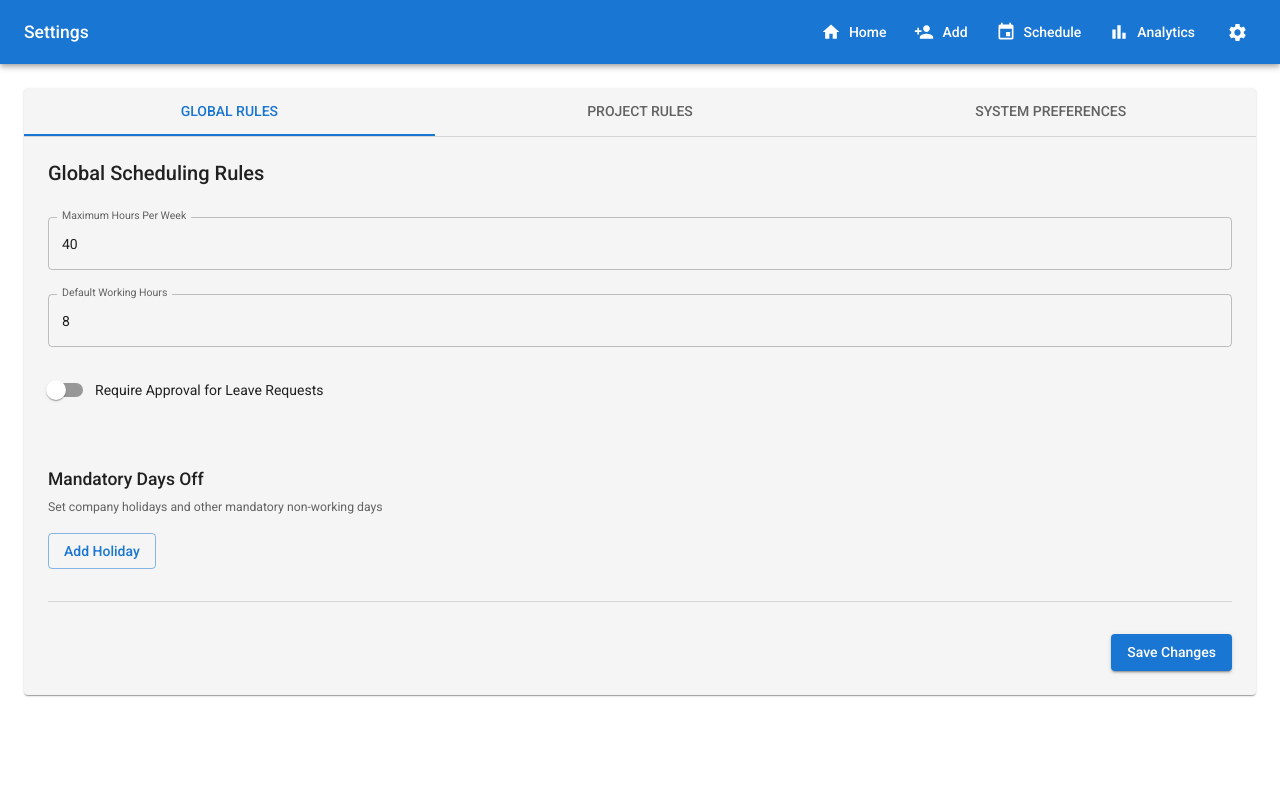
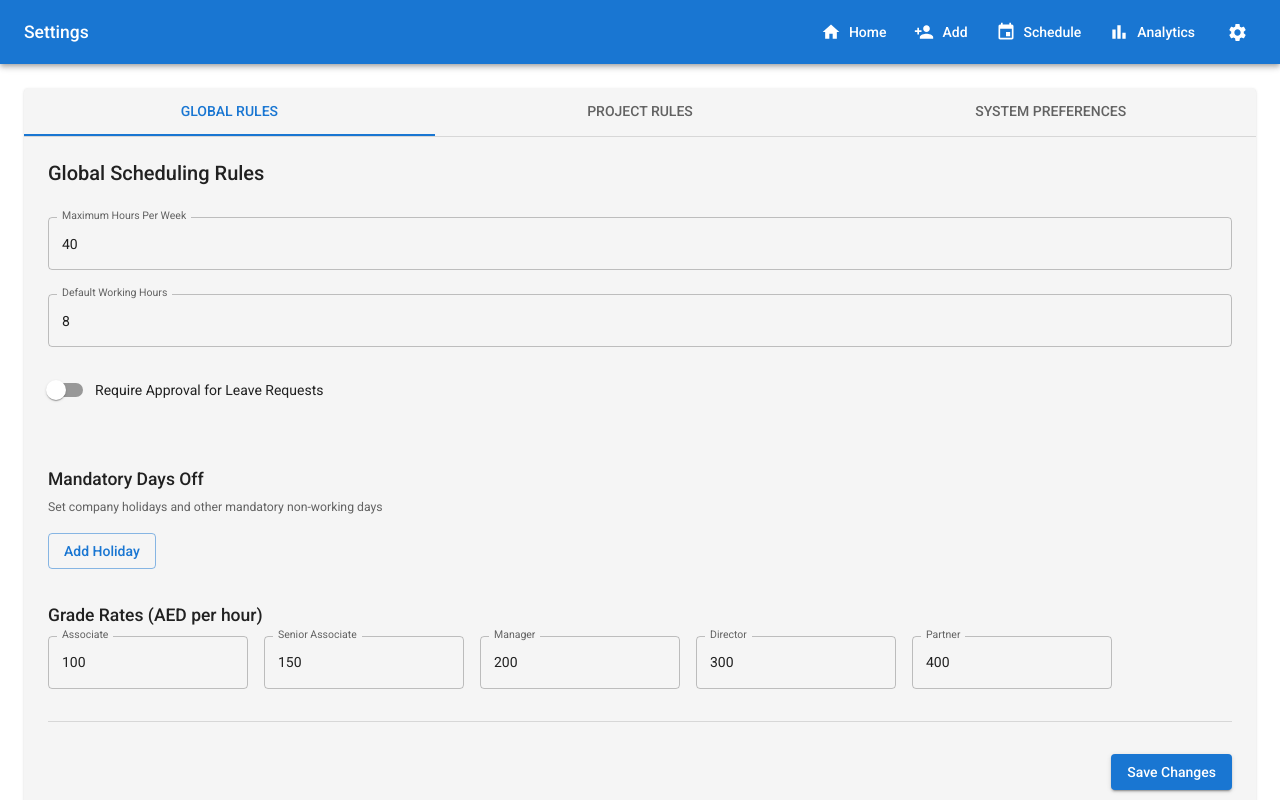
Before and after one commit to hathim-t-ai/StaffScheduler, a React (Create React App) app: page /settings in a window 1280 px wide. Built offline with nearby package versions, Linux system fonts and the light colour scheme.

Commit message:
feat: add editable grade rates and enforce project budget limits in scheduling UIs

```diff
--- a/src/components/schedule/BulkAssignmentDialog.tsx
+++ b/src/components/schedule/BulkAssignmentDialog.tsx
@@ -1,4 +1,6 @@
 import React, { useState, useEffect } from 'react';
+import { useSelector } from 'react-redux';
+import { RootState } from '../../store';
 import {
   Dialog,
   DialogTitle,
@@ -43,6 +45,9 @@ const BulkAssignmentDialog: React.FC<BulkAssignmentDialogProps> = ({
   projects,
   onApply
 }) => {
+  // Get existing tasks and grade rates from Redux
+  const existingTasks = useSelector((state: RootState) => state.schedule.tasks);
+  const gradeRates = useSelector((state: RootState) => state.settings.globalRules.gradeRates);
   const [tabIndex, setTabIndex] = useState(0);
   const [projectName, setProjectName] = useState<string>('');
   const [startDate, setStartDate] = useState<Date | null>(new Date());
@@ -70,6 +75,27 @@ const BulkAssignmentDialog: React.FC<BulkAssignmentDialogProps> = ({
       setTabIndex(0);
     }
   }, [open, staffMembers]);
+
+  // Calculate budget metrics
+  const project = projects.find(p => p.name === projectName);
+  const existingBudgetUsed = project
+    ? existingTasks
+        .filter(task => task.projectId === project.id)
+        .reduce((sum, t) => {
+          const st = staffMembers.find(s => s.id === t.staffId);
+          const rate = st ? gradeRates[st.grade] || 0 : 0;
+          return sum + t.hours * rate;
+        }, 0)
+    : 0;
+  const draftBudget = projectName
+    ? staffHours.reduce((sum, sh) => {
+        const st = staffMembers.find(s => s.id === sh.id);
+        const rate = st ? gradeRates[st.grade] || 0 : 0;
+        return sum + sh.hours * rate;
+      }, 0)
+    : 0;
+  const budgetLeftAfterDraft = project ? project.budget - existingBudgetUsed - draftBudget : 0;
+  const canApply = Boolean(projectName && startDate && budgetLeftAfterDraft >= 0);
 
   const handleStaffHoursChange = (staffId: string, hours: number) => {
     setStaffHours(prevHours =>
@@ -181,6 +207,18 @@ const BulkAssignmentDialog: React.FC<BulkAssignmentDialogProps> = ({
                 </ListItem>
               ))}
             </List>
+            {/* Budget Indicator */}
+            {project && (
+              <Typography
+                variant="body2"
+                color={budgetLeftAfterDraft < 0 ? 'error' : 'textSecondary'}
+                sx={{ mt: 2 }}
+              >
+                Budget Used: {existingBudgetUsed} AED / {project.budget} AED.
+                New Assignment Cost: {draftBudget} AED.
+                Remaining After Assignment: {budgetLeftAfterDraft} AED.
+              </Typography>
+            )}
           </>
         )}
       </DialogContent>
@@ -190,7 +228,7 @@ const BulkAssignmentDialog: React.FC<BulkAssignmentDialogProps> = ({
           onClick={handleApply}
           variant="contained"
           color="primary"
-          disabled={!projectName || !startDate}
+          disabled={!canApply}
         >
           Apply
         </Button>
--- a/src/components/schedule/TaskAssignmentDrawer.tsx
+++ b/src/components/schedule/TaskAssignmentDrawer.tsx
@@ -1,4 +1,6 @@
 import React, { useState, useEffect } from 'react';
+import { useSelector } from 'react-redux';
+import { RootState } from '../../store';
 import {
   Box,
   Drawer,
@@ -47,8 +49,37 @@ const TaskAssignmentDrawer: React.FC<TaskAssignmentDrawerProps> = ({
   onRemoveTask,
   onSaveAndApply
 }) => {
+  // Get global schedule tasks and grade rates from Redux
+  const scheduleTasks = useSelector((state: RootState) => state.schedule.tasks);
+  const gradeRates = useSelector((state: RootState) => state.settings.globalRules.gradeRates);
+
   const [taskType, setTaskType] = useState<string>('Available');
   const [taskHours, setTaskHours] = useState<number>(8);
+
+  // Calculate budget usage for selected project
+  const selectedProject = projects.find(p => p.name === taskType);
+  // Find staff member and their rate
+  const staff = staffMembers.find(s => s.id === selectedStaffId);
+  const staffRate = staff ? gradeRates[staff.grade] || 0 : 0;
+  // Sum existing and draft tasks cost for this project
+  let budgetUsed = 0;
+  if (selectedProject) {
+    const existing = scheduleTasks.filter(task => task.projectId === selectedProject.id);
+    const drafts = currentTasks.filter(task => task.projectId === selectedProject.id && !existing.some(t => t.id === task.id));
+    budgetUsed = existing.reduce((sum, t) => {
+      const st = staffMembers.find(s => s.id === t.staffId);
+      const rate = st ? gradeRates[st.grade] || 0 : 0;
+      return sum + t.hours * rate;
+    }, 0) + drafts.reduce((sum, t) => {
+      const st = staffMembers.find(s => s.id === t.staffId);
+      const rate = st ? gradeRates[st.grade] || 0 : 0;
+      return sum + t.hours * rate;
+    }, 0);
+  }
+  const budgetLeft = selectedProject ? selectedProject.budget - budgetUsed : 0;
+  const isProjectTask = Boolean(selectedProject);
+  const newTaskCost = staffRate * taskHours;
+  const canAdd = !isProjectTask || newTaskCost <= budgetLeft;
 
   // Reset form when drawer opens
   useEffect(() => {
@@ -129,6 +160,17 @@ const TaskAssignmentDrawer: React.FC<TaskAssignmentDrawerProps> = ({
       {/* Add new task form */}
       <Typography variant="subtitle2" sx={{ mb: 2 }}>Add New Task:</Typography>
 
+      {/* Budget Indicator */}
+      {isProjectTask && (
+        <Typography
+          variant="body2"
+          color={budgetLeft < 0 ? 'error' : 'textSecondary'}
+          sx={{ mb: 2 }}
+        >
+          Budget Used: {budgetUsed} AED / {selectedProject?.budget} AED. Remaining: {budgetLeft} AED.
+        </Typography>
+      )}
+
       <FormControl fullWidth sx={{ mb: 2 }}>
         <InputLabel id="task-type-label">Task Type</InputLabel>
         <Select
@@ -166,6 +208,7 @@ const TaskAssignmentDrawer: React.FC<TaskAssignmentDrawerProps> = ({
         <Button
           variant="outlined"
           onClick={handleAddTask}
+          disabled={!canAdd}
           startIcon={<AddIcon />}
         >
           Add Task
@@ -175,6 +218,7 @@ const TaskAssignmentDrawer: React.FC<TaskAssignmentDrawerProps> = ({
           variant="contained"
           onClick={onSaveAndApply}
           color="primary"
+          disabled={isProjectTask && budgetLeft < 0}
         >
           Save and Apply
         </Button>
--- a/src/components/schedule/WeeklyAssignmentDialog.tsx
+++ b/src/components/schedule/WeeklyAssignmentDialog.tsx
@@ -1,4 +1,6 @@
 import React, { useState, useEffect } from 'react';
+import { useSelector } from 'react-redux';
+import { RootState } from '../../store';
 import {
   Dialog,
   DialogTitle,
@@ -37,6 +39,9 @@ const WeeklyAssignmentDialog: React.FC<WeeklyAssignmentDialogProps> = ({
   weekDates,
   onApply
 }) => {
+  // Get existing tasks and grade rates from Redux
+  const existingTasks = useSelector((state: RootState) => state.schedule.tasks);
+  const gradeRates = useSelector((state: RootState) => state.settings.globalRules.gradeRates);
   const [projectName, setProjectName] = useState<string>('');
   const [hoursPerDay, setHoursPerDay] = useState<number[]>([8, 8, 8, 8, 8]);
 
@@ -47,6 +52,27 @@ const WeeklyAssignmentDialog: React.FC<WeeklyAssignmentDialogProps> = ({
       setHoursPerDay([8, 8, 8, 8, 8]);
     }
   }, [open]);
+
+  // Calculate budget metrics
+  const project = projects.find(p => p.name === projectName);
+  const existingBudgetUsed = project
+    ? existingTasks
+        .filter(task => task.projectId === project.id)
+        .reduce((sum, t) => {
+          const st = staffMembers.find(s => s.id === t.staffId);
+          const rate = st ? gradeRates[st.grade] || 0 : 0;
+          return sum + t.hours * rate;
+        }, 0)
+    : 0;
+  const draftBudget = project
+    ? hoursPerDay.reduce((sum, h) => {
+        const st = staffMembers.find(s => s.id === staffId);
+        const rate = st ? gradeRates[st.grade] || 0 : 0;
+        return sum + h * rate;
+      }, 0)
+    : 0;
+  const budgetLeftAfterDraft = project ? project.budget - existingBudgetUsed - draftBudget : 0;
+  const canApply = Boolean(projectName && budgetLeftAfterDraft >= 0);
 
   const handleApply = () => {
     onApply(projectName, hoursPerDay);
@@ -119,6 +145,19 @@ const WeeklyAssignmentDialog: React.FC<WeeklyAssignmentDialogProps> = ({
             </Grid>
           ))}
         </Grid>
+
+        {/* Budget Indicator */}
+        {project && (
+          <Typography
+            variant="body2"
+            color={budgetLeftAfterDraft < 0 ? 'error' : 'textSecondary'}
+            sx={{ mt: 2 }}
+          >
+            Budget Used: {existingBudgetUsed} AED / {project.budget} AED.
+            New Assignment Cost: {draftBudget} AED.
+            Remaining After Assignment: {budgetLeftAfterDraft} AED.
+          </Typography>
+        )}
       </DialogContent>
 
       <DialogActions>
@@ -127,7 +166,7 @@ const WeeklyAssignmentDialog: React.FC<WeeklyAssignmentDialogProps> = ({
           onClick={handleApply}
           variant="contained"
           color="primary"
-          disabled={!projectName}
+          disabled={!canApply}
         >
           Apply
         </Button>
--- a/src/pages/SettingsPage.tsx
+++ b/src/pages/SettingsPage.tsx
@@ -18,6 +18,9 @@ import {
   SelectChangeEvent
 } from '@mui/material';
 import NavigationBar from '../components/NavigationBar';
+import { useSelector, useDispatch } from 'react-redux';
+import { RootState } from '../store';
+import { updateGlobalRules } from '../store/slices/settingsSlice';
 
 // TabPanel component for tab content
 interface TabPanelProps {
@@ -47,6 +50,8 @@ const TabPanel = (props: TabPanelProps) => {
 };
 
 const SettingsPage: React.FC = () => {
+  const dispatch = useDispatch();
+  const gradeRates = useSelector((state: RootState) => state.settings.globalRules.gradeRates);
   const [tabValue, setTabValue] = useState(0);
 
   // Mock state for global settings
@@ -141,6 +146,23 @@ const SettingsPage: React.FC = () => {
               <Button variant="outlined" color="primary">
                 Add Holiday
               </Button>
+            </Box>
+
+            {/* Grade Rates Section */}
+            <Typography variant="h6" gutterBottom sx={{ mt: 4 }}>
+              Grade Rates (AED per hour)
+            </Typography>
+            <Box sx={{ display: 'flex', flexWrap: 'wrap', gap: 2, mb: 3 }}>
+              {Object.entries(gradeRates).map(([grade, rate]) => (
+                <TextField
+                  key={grade}
+                  label={grade}
+                  type="number"
+                  value={rate}
+                  onChange={(e) => dispatch(updateGlobalRules({ gradeRates: { ...gradeRates, [grade]: Number(e.target.value) } }))}
+                  sx={{ width: '200px' }}
+                />
+              ))}
             </Box>
 
             <Divider sx={{ my: 4 }} />
--- a/src/store/slices/settingsSlice.ts
+++ b/src/store/slices/settingsSlice.ts
@@ -5,6 +5,7 @@ export interface GlobalRules {
   mandatoryDaysOff: string[]; // Array of dates in ISO format
   defaultWorkingHours: number;
   requireApprovalForLeave: boolean;
+  gradeRates: Record<string, number>; // Rates per grade
 }
 
 export interface ProjectRule {
@@ -37,6 +38,13 @@ const initialState: SettingsState = {
     mandatoryDaysOff: [],
     defaultWorkingHours: 8,
     requireApprovalForLeave: false,
+    gradeRates: {
+      Associate: 100,
+      'Senior Associate': 150,
+      Manager: 200,
+      Director: 300,
+      Partner: 400,
+    },
   },
   projectRules: [],
   systemPreferences: {
```
